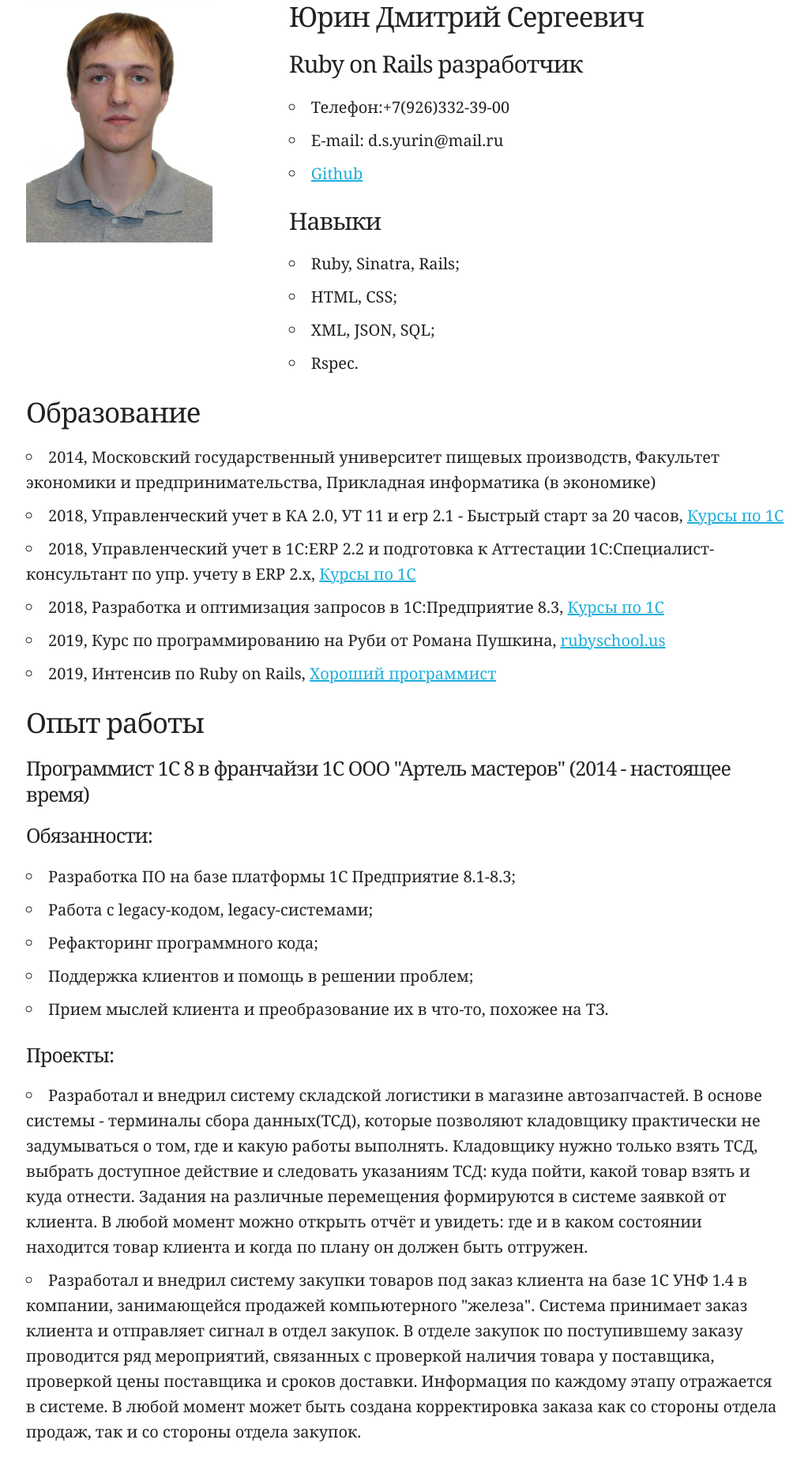
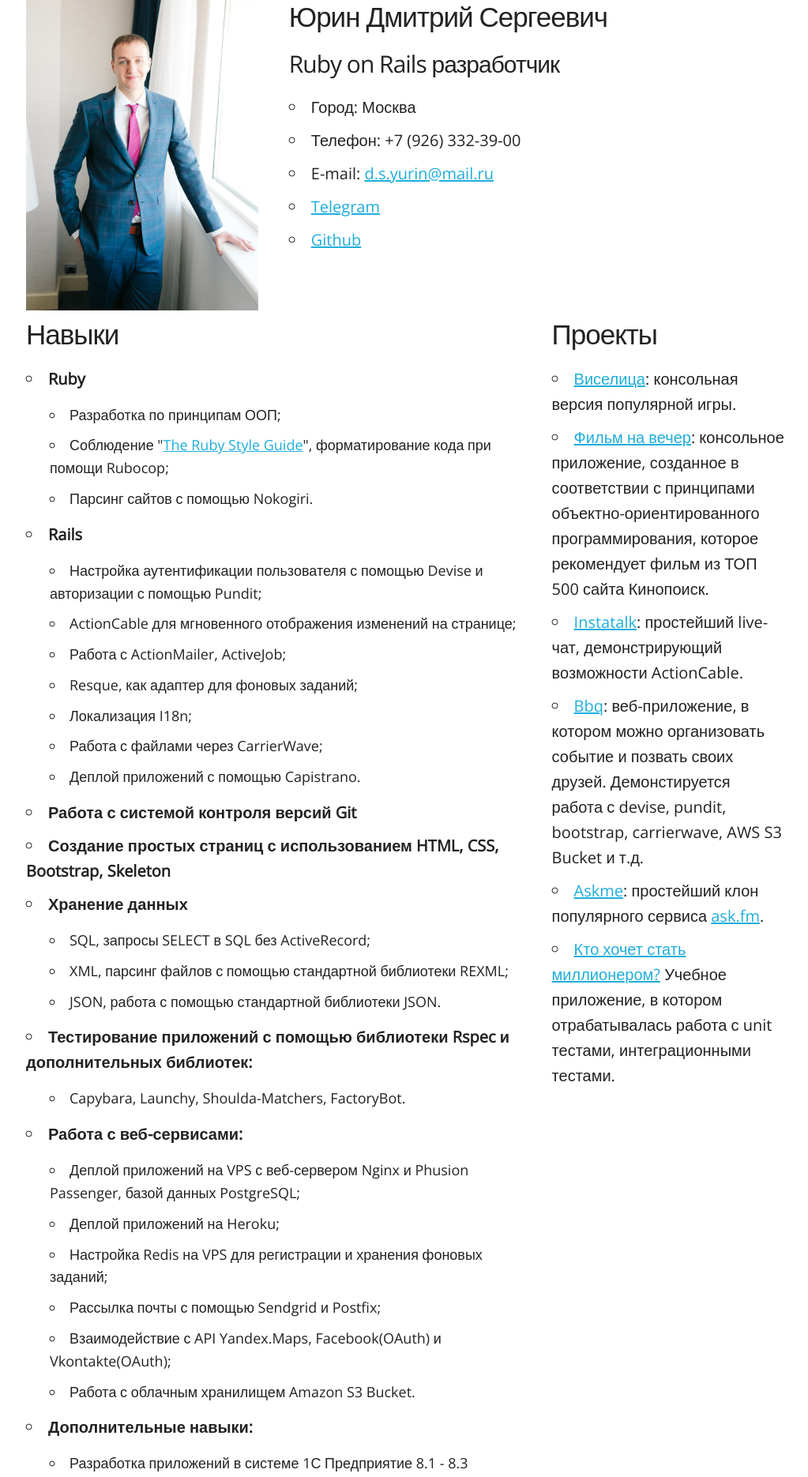
Before and after one commit to yurinds/cv, a plain HTML site: page index.html in a window 1280 px wide. Shown: the top 1870 px of the page at 79% size, without its empty margins (127-1150 px from the left). Drawn offline with nearby package versions, Linux system fonts and the light colour scheme.

Commit message:
update cv

```diff
--- a/css/skeleton.css
+++ b/css/skeleton.css
@@ -6,7 +6,6 @@
 * http://www.opensource.org/licenses/mit-license.php
 * 12/29/2014
 */
-
 
 /* Table of contents
 ––––––––––––––––––––––––––––––––––––––––––––––––––
@@ -24,7 +23,6 @@
 - Clearing
 - Media Queries
 */
-
 
 /* Grid
 –––––––––––––––––––––––––––––––––––––––––––––––––– */
@@ -102,7 +100,7 @@
   }
 
   .nine.columns {
-    width: 74.0%;
+    width: 74%;
   }
 
   .ten.columns {
@@ -173,7 +171,7 @@
 
   .offset-by-nine.column,
   .offset-by-nine.columns {
-    margin-left: 78.0%;
+    margin-left: 78%;
   }
 
   .offset-by-ten.column,
@@ -200,9 +198,7 @@
   .offset-by-one-half.columns {
     margin-left: 52%;
   }
-
 }
-
 
 /* Base Styles
 –––––––––––––––––––––––––––––––––––––––––––––––––– */
@@ -214,14 +210,13 @@ html {
 }
 
 body {
-  font-size: 2.0em;
+  font-size: 2em;
   /* currently ems cause chrome bug misinterpreting rems on body element */
   line-height: 1.6;
   font-weight: 400;
-  font-family: Georgia, Times, 'Times New Roman', sans-serif;
+  font-family: "Open Sans", sans-serif;
   color: #222;
 }
-
 
 /* Typography
 –––––––––––––––––––––––––––––––––––––––––––––––––– */
@@ -239,31 +234,31 @@ h6 {
 h1 {
   font-size: 3.5rem;
   line-height: 1.2;
-  letter-spacing: -.1rem;
+  letter-spacing: -0.1rem;
 }
 
 h2 {
-  font-size: 3.0rem;
+  font-size: 3rem;
   line-height: 1.25;
-  letter-spacing: -.1rem;
+  letter-spacing: -0.1rem;
 }
 
 h3 {
   font-size: 2.5rem;
   line-height: 1.3;
-  letter-spacing: -.1rem;
+  letter-spacing: -0.1rem;
 }
 
 h4 {
-  font-size: 2.0rem;
+  font-size: 2rem;
   line-height: 1.35;
-  letter-spacing: -.08rem;
+  letter-spacing: -0.08rem;
 }
 
 h5 {
   font-size: 1.8rem;
   line-height: 1.5;
-  letter-spacing: -.05rem;
+  letter-spacing: -0.05rem;
 }
 
 h6 {
@@ -279,7 +274,7 @@ h6 {
   }
 
   h2 {
-    font-size: 3.0rem;
+    font-size: 3rem;
   }
 
   h3 {
@@ -287,7 +282,7 @@ h6 {
   }
 
   h4 {
-    font-size: 2.0rem;
+    font-size: 2rem;
   }
 
   h5 {
@@ -295,7 +290,7 @@ h6 {
   }
 
   h6 {
-    font-size: 2.0rem;
+    font-size: 2rem;
   }
 }
 
@@ -303,17 +298,15 @@ p {
   margin-top: 0;
 }
 
-
 /* Links
 –––––––––––––––––––––––––––––––––––––––––––––––––– */
 a {
-  color: #1EAEDB;
+  color: #1eaedb;
 }
 
 a:hover {
-  color: #0FA0CE;
+  color: #0fa0ce;
 }
-
 
 /* Buttons
 –––––––––––––––––––––––––––––––––––––––––––––––––– */
@@ -330,7 +323,7 @@ input[type="button"] {
   font-size: 11px;
   font-weight: 600;
   line-height: 38px;
-  letter-spacing: .1rem;
+  letter-spacing: 0.1rem;
   text-transform: uppercase;
   text-decoration: none;
   white-space: nowrap;
@@ -361,9 +354,9 @@ button.button-primary,
 input[type="submit"].button-primary,
 input[type="reset"].button-primary,
 input[type="button"].button-primary {
-  color: #FFF;
-  background-color: #33C3F0;
-  border-color: #33C3F0;
+  color: #fff;
+  background-color: #33c3f0;
+  border-color: #33c3f0;
 }
 
 .button.button-primary:hover,
@@ -376,11 +369,10 @@ button.button-primary:focus,
 input[type="submit"].button-primary:focus,
 input[type="reset"].button-primary:focus,
 input[type="button"].button-primary:focus {
-  color: #FFF;
-  background-color: #1EAEDB;
-  border-color: #1EAEDB;
+  color: #fff;
+  background-color: #1eaedb;
+  border-color: #1eaedb;
 }
-
 
 /* Forms
 –––––––––––––––––––––––––––––––––––––––––––––––––– */
@@ -397,7 +389,7 @@ select {
   padding: 6px 10px;
   /* The 6px vertically centers text on FF, ignored by Webkit */
   background-color: #fff;
-  border: 1px solid #D1D1D1;
+  border: 1px solid #d1d1d1;
   border-radius: 4px;
   box-shadow: none;
   box-sizing: border-box;
@@ -432,14 +424,14 @@ input[type="url"]:focus,
 input[type="password"]:focus,
 textarea:focus,
 select:focus {
-  border: 1px solid #33C3F0;
+  border: 1px solid #33c3f0;
   outline: 0;
 }
 
 label,
 legend {
   display: block;
-  margin-bottom: .5rem;
+  margin-bottom: 0.5rem;
   font-weight: 600;
 }
 
@@ -453,12 +445,11 @@ input[type="radio"] {
   display: inline;
 }
 
-label>.label-body {
+label > .label-body {
   display: inline-block;
-  margin-left: .5rem;
+  margin-left: 0.5rem;
   font-weight: normal;
 }
-
 
 /* Lists
 –––––––––––––––––––––––––––––––––––––––––––––––––– */
@@ -488,25 +479,23 @@ li {
   margin-bottom: 1rem;
 }
 
-
 /* Code
 –––––––––––––––––––––––––––––––––––––––––––––––––– */
 code {
-  padding: .2rem .5rem;
-  margin: 0 .2rem;
+  padding: 0.2rem 0.5rem;
+  margin: 0 0.2rem;
   font-size: 90%;
   white-space: nowrap;
-  background: #F1F1F1;
-  border: 1px solid #E1E1E1;
+  background: #f1f1f1;
+  border: 1px solid #e1e1e1;
   border-radius: 4px;
 }
 
-pre>code {
+pre > code {
   display: block;
   padding: 1rem 1.5rem;
   white-space: pre;
 }
-
 
 /* Tables
 –––––––––––––––––––––––––––––––––––––––––––––––––– */
@@ -514,7 +503,7 @@ th,
 td {
   padding: 12px 15px;
   text-align: left;
-  border-bottom: 1px solid #E1E1E1;
+  border-bottom: 1px solid #e1e1e1;
 }
 
 th:first-child,
@@ -526,7 +515,6 @@ th:last-child,
 td:last-child {
   padding-right: 0;
 }
-
 
 /* Spacing
 –––––––––––––––––––––––––––––––––––––––––––––––––– */
@@ -554,7 +542,6 @@ form {
   margin-bottom: 2.5rem;
 }
 
-
 /* Utilities
 –––––––––––––––––––––––––––––––––––––––––––––––––– */
 .u-full-width {
@@ -575,16 +562,14 @@ form {
   float: left;
 }
 
-
 /* Misc
 –––––––––––––––––––––––––––––––––––––––––––––––––– */
 hr {
   margin-top: 3rem;
   margin-bottom: 3.5rem;
   border-width: 0;
-  border-top: 1px solid #E1E1E1;
+  border-top: 1px solid #e1e1e1;
 }
-
 
 /* Clearing
 –––––––––––––––––––––––––––––––––––––––––––––––––– */
@@ -598,7 +583,6 @@ hr {
   clear: both;
 }
 
-
 /* Media Queries
 –––––––––––––––––––––––––––––––––––––––––––––––––– */
 /*
@@ -608,18 +592,22 @@ on small devices, paste the mobile query code up in the buttons section and styl
 there.
 */
 
-
 /* Larger than mobile */
-@media (min-width: 400px) {}
+@media (min-width: 400px) {
+}
 
 /* Larger than phablet (also point when grid becomes active) */
-@media (min-width: 550px) {}
+@media (min-width: 550px) {
+}
 
 /* Larger than tablet */
-@media (min-width: 750px) {}
+@media (min-width: 750px) {
+}
 
 /* Larger than desktop */
-@media (min-width: 1000px) {}
+@media (min-width: 1000px) {
+}
 
 /* Larger than Desktop HD */
-@media (min-width: 1200px) {}
+@media (min-width: 1200px) {
+}
--- a/index.html
+++ b/index.html
@@ -14,8 +14,7 @@
 
   <!-- FONT
   –––––––––––––––––––––––––––––––––––––––––––––––––– -->
-  <link href="//fonts.googleapis.com/css?family=Raleway:400,300,600" rel="stylesheet" type="text/css">
-
+  <link href="https://fonts.googleapis.com/css?family=Open+Sans&display=swap" rel="stylesheet">
   <!-- CSS
   –––––––––––––––––––––––––––––––––––––––––––––––––– -->
   <link rel="stylesheet" href="css/normalize.css">
@@ -33,7 +32,7 @@
 
     <div class="row">
       <div class="four columns">
-        <img src="images/face.png" width="80%" height="80%">
+        <img src="images/face.JPG" width="100%" height="100%">
       </div>
       <div class="eight columns">
         <h1>Юрин Дмитрий Сергеевич</h1>
@@ -41,70 +40,164 @@
 
         <div>
           <ul>
-            <li>Телефон:+7(926)332-39-00</li>
-            <li>E-mail: d.s.yurin@mail.ru</li>
+            <li>Город: Москва</li>
+            <li>Телефон: +7 (926) 332-39-00</li>
+            <li>E-mail: <a href="mailto:d.s.yurin@mail.ru">d.s.yurin@mail.ru</a></li>
+            <li><a href="https://t.me/yurinds">Telegram</a></li>
             <li><a href="https://github.com/yurinds">Github</a></li>
           </ul>
         </div>
 
-        <h2>Навыки</h2>
-        <ul>
-          <li>Ruby, Sinatra, Rails;</li>
-          <li>HTML, CSS;</li>
-          <li>XML, JSON, SQL;</li>
-          <li>Rspec.</li>
-        </ul>
 
       </div>
     </div>
 
+    <div class="row">
+
+      <div class="eight columns">
+        <h1>Навыки</h1>
+        <ul>
+
+          <li><b>Ruby</b></li>
+          <ul>
+            <li>Разработка по принципам ООП;</li>
+            <li>Соблюдение "<a href="https://github.com/rubocop-hq/ruby-style-guide">The Ruby Style Guide</a>",
+              форматирование кода при помощи Rubocop;</li>
+            <li>Парсинг сайтов с помощью Nokogiri.</li>
+          </ul>
+
+          <li><b>Rails</b></li>
+          <ul>
+            <li>Настройка аутентификации пользователя с помощью Devise и авторизации с помощью Pundit;</li>
+            <li>ActionCable для мгновенного отображения изменений на странице;</li>
+            <li>Работа с ActionMailer, ActiveJob;</li>
+            <li>Resque, как адаптер для фоновых заданий;</li>
+            <li>Локализация I18n;</li>
+            <li>Работа с файлами через CarrierWave;</li>
+            <li>Деплой приложений с помощью Capistrano.</li>
+          </ul>
+
+          <li><b>Работа с системой контроля версий Git</b></li>
+
+          <li><b>Создание простых страниц с использованием HTML, CSS, Bootstrap, Skeleton</b></li>
+
+          <li><b>Хранение данных</b></li>
+          <ul>
+            <li>SQL, запросы SELECT в SQL без ActiveRecord;</li>
+            <li>XML, парсинг файлов с помощью стандартной библиотеки REXML;</li>
+            <li>JSON, работа с помощью стандартной библиотеки JSON.</li>
+          </ul>
+
+          <li><b>Тестирование приложений с помощью библиотеки Rspec и дополнительных библиотек:</b>
+            <ul>
+              <li>Capybara, Launchy, Shoulda-Matchers, FactoryBot.</li>
+            </ul>
+          </li>
+
+          <li><b>Работа с веб-сервисами:</b>
+            <ul>
+              <li>Деплой приложений на VPS с веб-сервером Nginx и Phusion Passenger, базой данных PostgreSQL;</li>
+              <li>Деплой приложений на Heroku;</li>
+              <li>Настройка Redis на VPS для регистрации и хранения фоновых заданий;</li>
+              <li>Рассылка почты с помощью Sendgrid и Postfix;</li>
+              <li>Взаимодействие с API Yandex.Maps, Facebook(OAuth) и Vkontakte(OAuth);</li>
+              <li>Работа с облачным хранилищем Amazon S3 Bucket.</li>
+            </ul>
+          </li>
+
+          <li><b>Дополнительные навыки:</b>
+            <ul>
+              <li>Разработка приложений в системе 1С Предприятие 8.1 - 8.3</li>
+            </ul>
+          </li>
+
+
+        </ul>
+      </div>
+
+      <div class="four columns">
+
+        <h1>Проекты</h1>
+
+        <ul>
+          <li><a href="https://github.com/yurinds/ruby_hangman_game">Виселица</a>: консольная версия популярной игры.
+          </li>
+          <li><a href="https://github.com/yurinds/movie_for_the_evening">Фильм на вечер</a>: консольное приложение,
+            созданное в соответствии с принципами объектно-ориентированного программирования, которое рекомендует фильм
+            из ТОП 500 сайта Кинопоиск.
+          </li>
+          <li><a href="https://github.com/yurinds/instatalk">Instatalk</a>: простейший live-чат, демонстрирующий
+            возможности ActionCable.
+          </li>
+          <li><a href="https://github.com/yurinds/bbq">Bbq</a>: веб-приложение, в котором можно организовать событие и
+            позвать своих друзей. Демонстируется работа с devise, pundit, bootstrap, carrierwave, AWS S3 Bucket и т.д.
+          </li>
+          <li><a href="https://github.com/yurinds/askme">Askme</a>: простейший клон популярного сервиса <a
+              href="https://ask.fm/">ask.fm</a>.
+          </li>
+
+          <li><a href="https://github.com/yurinds/millionaire">Кто хочет стать миллионером?</a> Учебное приложение, в
+            котором отрабатывалась работа с unit тестами, интеграционными тестами.
+          </li>
+
+        </ul>
+      </div>
+
+    </div>
+
     <h1>Образование</h1>
     <ul>
-      <li> 2014, Московский государственный университет пищевых производств, Факультет экономики и предпринимательства,
-        Прикладная информатика (в экономике)</li>
-      <li> 2018, Управленческий учет в КА 2.0, УТ 11 и erp 2.1 - Быстрый старт за 20 часов, <a
+      <li> 2009 г.-2014 г., Московский государственный университет пищевых производств, Факультет экономики и
+        предпринимательства,
+        Прикладная информатика (в экономике), средний балл 4,8 (диплом с отличием)</li>
+      <li> 2018 г., Управленческий учет в КА 2.0, УТ 11 и ERP 2.1 - Быстрый старт за 20 часов, <a
           href="https://xn----1-bedvffifm4g.xn--p1ai/ka2/base-course/">Курсы по 1С</a>
       </li>
-      <li> 2018, Управленческий учет в 1С:ERP 2.2 и подготовка к Аттестации 1С:Специалист-консультант по упр. учету в
+      <li> 2018 г., Управленческий учет в 1С:ERP 2.2 и подготовка к Аттестации 1С:Специалист-консультант по упр. учету в
         ERP 2.x, <a href="https://xn----1-bedvffifm4g.xn--p1ai/courses/attestation-erp-2-2-upr-uchet/">Курсы по 1С</a>
       </li>
-      <li> 2018, Разработка и оптимизация запросов в 1С:Предприятие 8.3, <a
+      <li> 2018 г., Разработка и оптимизация запросов в 1С:Предприятие 8.3, <a
           href="https://xn----1-bedvffifm4g.xn--p1ai/1c-v8/development-optimize-queries/">Курсы по 1С</a>
       </li>
-      <li> 2019, Курс по программированию на Руби от Романа Пушкина, <a href="http://rubyschool.us/">rubyschool.us</a>
+      <li> 2019 г., Курс по программированию на Руби от Романа Пушкина, <a
+          href="http://rubyschool.us/">rubyschool.us</a>
       </li>
-      <li> 2019, Интенсив по Ruby on Rails, <a href="https://goodprogrammer.ru/rails">Хороший программист</a></li>
+      <li> 2019 г., Интенсив по Ruby on Rails, <a href="https://goodprogrammer.ru/rails">Хороший программист</a></li>
     </ul>
 
     <h1>Опыт работы</h1>
-    <h3>Программист 1C 8 в франчайзи 1С ООО "Артель мастеров" (2014 - настоящее время)</h3>
+    <h3>Программист 1C 8 в франчайзи 1С ООО "Артель мастеров" (2014 г. - настоящее время)</h3>
     <div>
       <h3>Обязанности:</h3>
       <ul>
-        <li> Разработка ПО на базе платформы 1С Предприятие 8.1-8.3;</li>
-        <li> Работа с legacy-кодом, legacy-системами;</li>
+        <li> Разработка ПО на базе платформы 1С Предприятие 8.1 - 8.3;</li>
+        <li> Работа с чужим кодом;</li>
         <li> Рефакторинг программного кода;</li>
         <li> Поддержка клиентов и помощь в решении проблем;</li>
-        <li> Прием мыслей клиента и преобразование их в что-то, похожее на ТЗ.</li>
+        <li> Проектирование системы и подготовка ТЗ на основании требований клиента.</li>
       </ul>
     </div>
 
     <div>
       <h3> Проекты:</h3>
       <ul>
-        <li>Разработал и внедрил систему складской логистики в магазине автозапчастей. В основе системы - терминалы
+        <li>
+          Разработал и внедрил систему складской логистики в магазине автозапчастей. В основе системы - терминалы
           сбора данных(ТСД), которые позволяют кладовщику практически не задумываться о том, где и какую работы
           выполнять. Кладовщику нужно только взять ТСД, выбрать доступное действие и следовать указаниям ТСД: куда
           пойти, какой товар взять и куда отнести. Задания на различные перемещения формируются в системе заявкой от
           клиента. В любой момент можно открыть отчёт и увидеть: где и в каком состоянии находится товар клиента и
-          когда по плану он должен быть отгружен.</li>
+          когда по плану он должен быть отгружен.
+        </li>
 
-        <li>Разработал и внедрил систему закупки товаров под заказ клиента на базе 1С УНФ 1.4 в компании, занимающейся
+        <li>
+          Разработал и внедрил систему закупки товаров под заказ клиента на базе 1С УНФ 1.4 в компании, занимающейся
           продажей компьютерного "железа". Система принимает заказ клиента и
           отправляет сигнал в отдел закупок. В отделе закупок по поступившему заказу проводится ряд мероприятий,
           связанных с проверкой наличия товара у поставщика, проверкой цены поставщика и сроков доставки. Информация
           по каждому этапу отражается в системе. В любой момент может быть создана корректировка заказа как со стороны
-          отдела продаж, так и со стороны отдела закупок.</li>
+          отдела продаж, так и со стороны отдела закупок.
+        </li>
       </ul>
     </div>
   </div>
```
Also changed, not shown: images/face.JPG (added), images/face.png (deleted).
